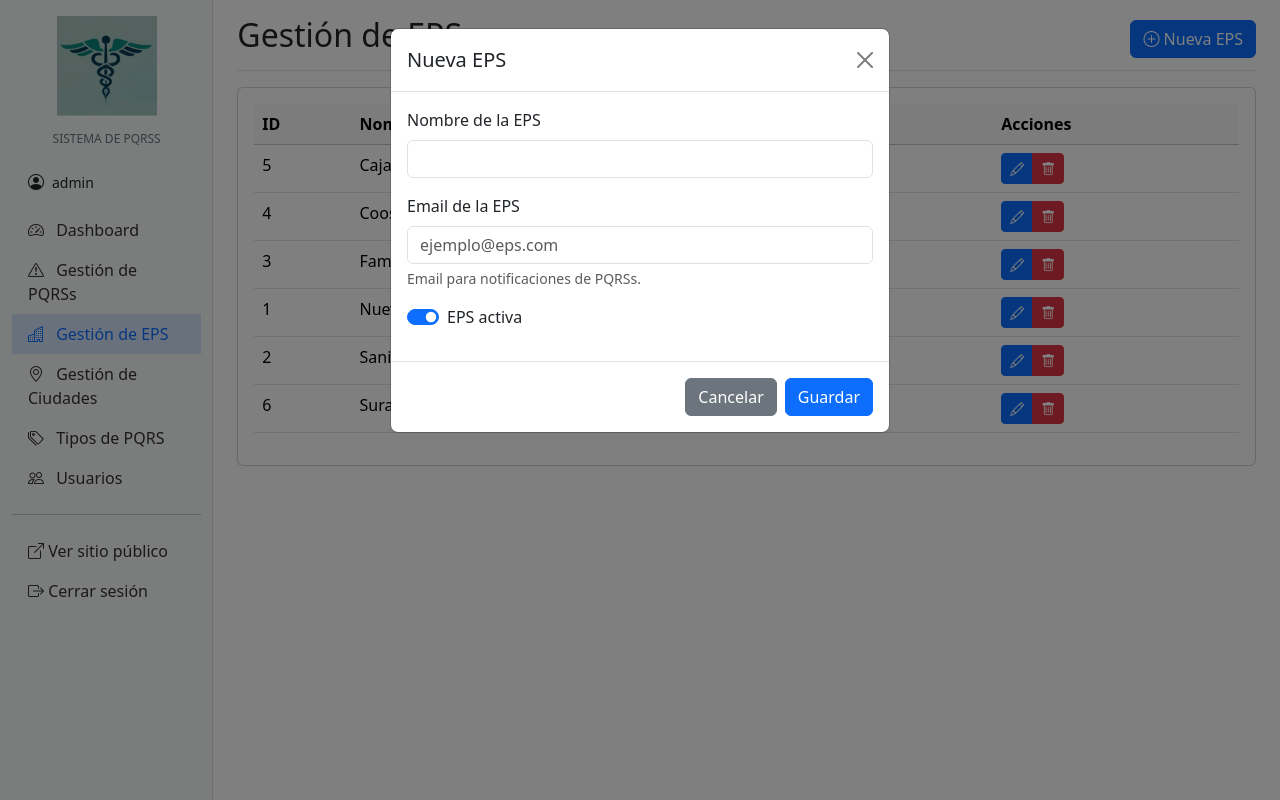
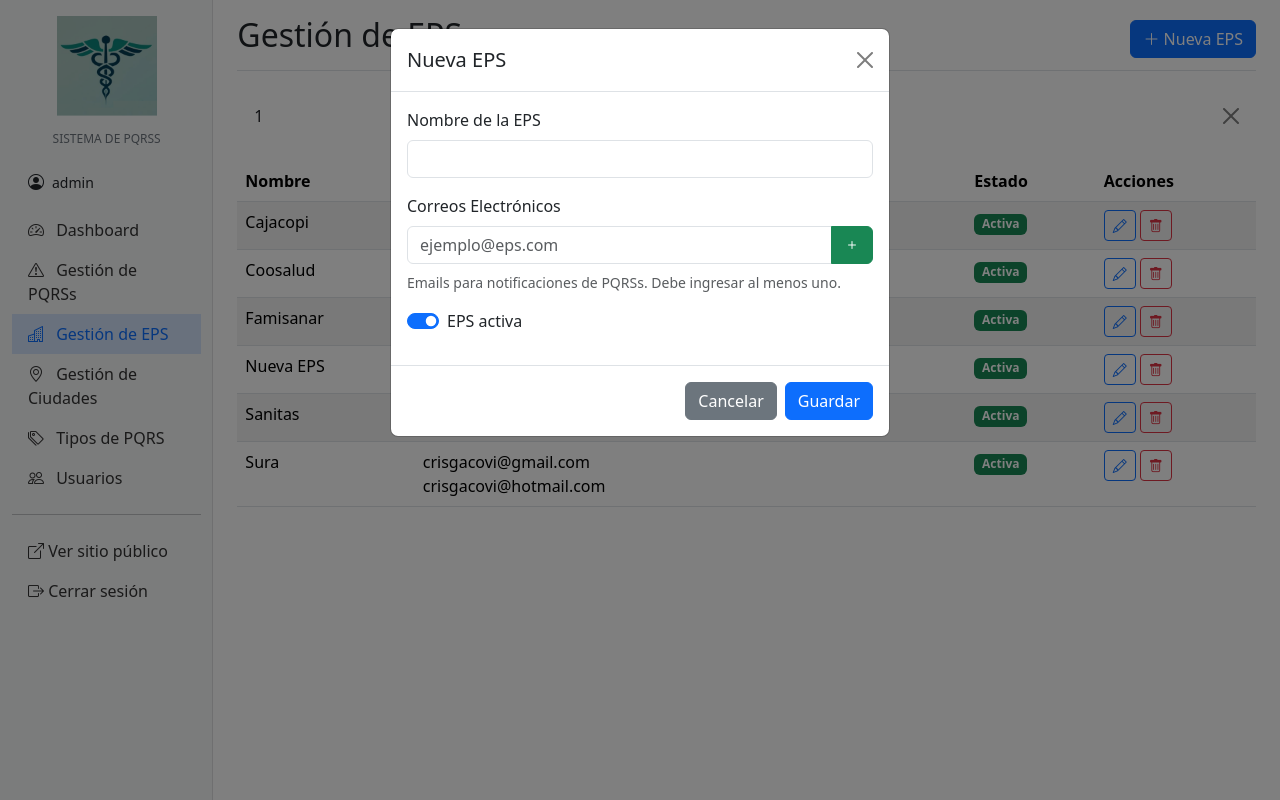
Before and after one commit to crisgacovi/pqrs_eps, a PHP site: page /admin/eps.php in a window 1280 px wide, after a click on "Nueva EPS". Run offline with PHP 8.4, Linux system fonts and the light colour scheme; a user stored in the database is signed in; data comes from the database, SQL or seed files in the repository.

Commit message:
Add files via upload

```diff
--- a/admin/eps.php
+++ b/admin/eps.php
@@ -1,7 +1,7 @@
 <?php
 /**
  * Gestión de EPS - Sistema de PQRSs
- * Última modificación: 2025-05-14 04:26:05 UTC
+ * Última modificación: 2025-07-02 05:08:50 UTC
  * @author crisgacovi
  */
 
@@ -23,16 +23,25 @@
     try {
         if (isset($_POST['action'])) {
             $nombre = trim($_POST['nombre']);
-            $email = trim($_POST['email']);
+            $emails = isset($_POST['emails']) ? array_filter($_POST['emails']) : [];
             $estado = isset($_POST['estado']) ? 1 : 0;
 
             if (empty($nombre)) {
                 throw new Exception("El nombre de la EPS es requerido.");
             }
 
-            if (!empty($email) && !filter_var($email, FILTER_VALIDATE_EMAIL)) {
-                throw new Exception("El formato del email no es válido.");
+            if (empty($emails)) {
+                throw new Exception("Debe ingresar al menos un correo electrónico.");
             }
+
+            // Validar emails
+            foreach ($emails as $email) {
+                if (!filter_var($email, FILTER_VALIDATE_EMAIL)) {
+                    throw new Exception("El formato del email '$email' no es válido.");
+                }
+            }
+
+            $conn->begin_transaction();
 
             if ($_POST['action'] == 'create') {
                 // Verificar si ya existe
@@ -43,8 +52,19 @@
                     throw new Exception("Ya existe una EPS con este nombre.");
                 }
 
-                $stmt = $conn->prepare("INSERT INTO eps (nombre, email, estado) VALUES (?, ?, ?)");
-                $stmt->bind_param("ssi", $nombre, $email, $estado);
+                // Insertar EPS
+                $stmt = $conn->prepare("INSERT INTO eps (nombre, estado) VALUES (?, ?)");
+                $stmt->bind_param("si", $nombre, $estado);
+                $stmt->execute();
+                $eps_id = $conn->insert_id;
+
+                // Insertar emails
+                $stmt = $conn->prepare("INSERT INTO eps_emails (eps_id, email, estado) VALUES (?, ?, 1)");
+                foreach ($emails as $email) {
+                    $stmt->bind_param("is", $eps_id, $email);
+                    $stmt->execute();
+                }
+
                 $mensaje = "EPS creada exitosamente.";
             } else if ($_POST['action'] == 'edit' && isset($_POST['id'])) {
                 $id = (int)$_POST['id'];
@@ -57,58 +77,80 @@
                     throw new Exception("Ya existe otra EPS con este nombre.");
                 }
 
-                $stmt = $conn->prepare("UPDATE eps SET nombre = ?, email = ?, estado = ? WHERE id = ?");
-                $stmt->bind_param("ssii", $nombre, $email, $estado, $id);
+                // Actualizar EPS
+                $stmt = $conn->prepare("UPDATE eps SET nombre = ?, estado = ? WHERE id = ?");
+                $stmt->bind_param("sii", $nombre, $estado, $id);
+                $stmt->execute();
+
+                // Desactivar emails anteriores
+                $stmt = $conn->prepare("UPDATE eps_emails SET estado = 0 WHERE eps_id = ?");
+                $stmt->bind_param("i", $id);
+                $stmt->execute();
+
+                // Insertar nuevos emails
+                $stmt = $conn->prepare("INSERT INTO eps_emails (eps_id, email, estado) VALUES (?, ?, 1)");
+                foreach ($emails as $email) {
+                    $stmt->bind_param("is", $id, $email);
+                    $stmt->execute();
+                }
+
                 $mensaje = "EPS actualizada exitosamente.";
             }
 
-            if ($stmt->execute()) {
-                $success = true;
-            } else {
-                throw new Exception("Error al procesar la operación: " . $stmt->error);
-            }
-        }
-    } catch (Exception $e) {
-        $error = $e->getMessage();
-    }
-}
+            $conn->commit();
+            $_SESSION['mensaje'] = $mensaje;
+            $_SESSION['tipo_mensaje'] = 'success';
+        } else if (isset($_POST['delete']) && isset($_POST['id'])) {
+            $id = (int)$_POST['id'];
 
-// Eliminar EPS
-if (isset($_GET['delete'])) {
-    try {
-        $id = (int)$_GET['delete'];
-
-        // Verificar si hay pqrss asociadas
+            // Verificar si hay PQRSs asociadas
             $stmt = $conn->prepare("SELECT COUNT(*) as total FROM pqrss WHERE eps_id = ?");
             $stmt->bind_param("i", $id);
             $stmt->execute();
             $result = $stmt->get_result();
-        $count = $result->fetch_assoc()['total'];
+            $row = $result->fetch_assoc();
 
-        if ($count > 0) {
-            throw new Exception("No se puede eliminar la EPS porque tiene pqrss asociadas.");
+            if ($row['total'] > 0) {
+                throw new Exception("No se puede eliminar la EPS porque tiene PQRSs asociadas.");
             }
 
+            $conn->begin_transaction();
+
+            // Eliminar emails de la EPS
+            $stmt = $conn->prepare("DELETE FROM eps_emails WHERE eps_id = ?");
+            $stmt->bind_param("i", $id);
+            $stmt->execute();
+
+            // Eliminar la EPS
             $stmt = $conn->prepare("DELETE FROM eps WHERE id = ?");
             $stmt->bind_param("i", $id);
+            $stmt->execute();
 
-        if ($stmt->execute()) {
-            $success = true;
-            $mensaje = "EPS eliminada exitosamente.";
-        } else {
-            throw new Exception("Error al eliminar la EPS: " . $stmt->error);
+            $conn->commit();
+
+            $_SESSION['mensaje'] = "EPS eliminada exitosamente.";
+            $_SESSION['tipo_mensaje'] = 'success';
         }
     } catch (Exception $e) {
-        $error = $e->getMessage();
+        if (isset($conn) && $conn->connect_errno == 0) {
+            $conn->rollback();
         }
+        $_SESSION['mensaje'] = "Error: " . $e->getMessage();
+        $_SESSION['tipo_mensaje'] = 'danger';
+    }
+
+    header("location: eps.php");
+    exit;
 }
 
 // Obtener lista de EPS
-try {
-    $result = $conn->query("SELECT * FROM eps ORDER BY nombre");
-} catch (Exception $e) {
-    $error = $e->getMessage();
-}
+$sql = "SELECT e.*,
+        GROUP_CONCAT(DISTINCT ee.email ORDER BY ee.id SEPARATOR '|') as emails
+        FROM eps e
+        LEFT JOIN eps_emails ee ON e.id = ee.eps_id AND ee.estado = 1
+        GROUP BY e.id, e.nombre, e.estado
+        ORDER BY e.nombre";
+$result = $conn->query($sql);
 ?>
 
 <!DOCTYPE html>
@@ -132,84 +174,76 @@
                 <div class="d-flex justify-content-between flex-wrap flex-md-nowrap align-items-center pt-3 pb-2 mb-3 border-bottom">
                     <h1 class="h2">Gestión de EPS</h1>
                     <button type="button" class="btn btn-primary" data-bs-toggle="modal" data-bs-target="#epsModal">
-                        <i class="bi bi-plus-circle"></i> Nueva EPS
+                        <i class="bi bi-plus-lg"></i> Nueva EPS
                     </button>
                 </div>
 
-                <?php if (isset($success) && $success): ?>
-                    <div class="alert alert-success alert-dismissible fade show" role="alert">
-                        <i class="bi bi-check-circle-fill"></i> <?php echo $mensaje; ?>
+                <?php if (isset($_SESSION['mensaje'])): ?>
+                    <div class="alert alert-<?php echo $_SESSION['tipo_mensaje']; ?> alert-dismissible fade show" role="alert">
+                        <?php
+                        echo $_SESSION['mensaje'];
+                        unset($_SESSION['mensaje']);
+                        unset($_SESSION['tipo_mensaje']);
+                        ?>
                         <button type="button" class="btn-close" data-bs-dismiss="alert" aria-label="Close"></button>
                     </div>
                 <?php endif; ?>
 
-                <?php if (isset($error)): ?>
-                    <div class="alert alert-danger alert-dismissible fade show" role="alert">
-                        <i class="bi bi-exclamation-triangle-fill"></i> <?php echo $error; ?>
-                        <button type="button" class="btn-close" data-bs-dismiss="alert" aria-label="Close"></button>
-                    </div>
-                <?php endif; ?>
-
-                <div class="card">
-                    <div class="card-body">
                 <div class="table-responsive">
-                            <table class="table table-hover">
-                                <thead class="table-light">
+                    <table class="table table-striped table-hover">
+                        <thead>
                             <tr>
-                                        <th>ID</th>
                                 <th>Nombre</th>
-                                        <th>Email</th>
+                                <th>Correos Electrónicos</th>
                                 <th>Estado</th>
                                 <th>Acciones</th>
                             </tr>
                         </thead>
                         <tbody>
                             <?php if ($result && $result->num_rows > 0): ?>
-                                        <?php while ($row = $result->fetch_assoc()): ?>
+                                <?php while($row = $result->fetch_assoc()): ?>
                                     <tr>
-                                                <td><?php echo $row['id']; ?></td>
                                         <td><?php echo htmlspecialchars($row['nombre']); ?></td>
-                                                <td><?php echo htmlspecialchars($row['email'] ?? ''); ?></td>
                                         <td>
-                                                    <span class="badge <?php echo $row['estado'] ? 'bg-success' : 'bg-danger'; ?>">
-                                                        <?php echo $row['estado'] ? 'Activo' : 'Inactivo'; ?>
+                                            <?php
+                                            if ($row['emails']) {
+                                                $emails = explode('|', $row['emails']);
+                                                foreach ($emails as $email) {
+                                                    echo '<div>' . htmlspecialchars($email) . '</div>';
+                                                }
+                                            } else {
+                                                echo '<span class="text-muted">Sin correos registrados</span>';
+                                            }
+                                            ?>
+                                        </td>
+                                        <td>
+                                            <span class="badge bg-<?php echo $row['estado'] ? 'success' : 'danger'; ?>">
+                                                <?php echo $row['estado'] ? 'Activa' : 'Inactiva'; ?>
                                             </span>
                                         </td>
                                         <td>
-                                                    <div class="btn-group">
-                                                        <button type="button"
-                                                                class="btn btn-sm btn-primary"
-                                                                data-bs-toggle="modal"
-                                                                data-bs-target="#epsModal"
+                                            <button type="button" class="btn btn-sm btn-outline-primary edit-eps"
                                                     data-id="<?php echo $row['id']; ?>"
                                                     data-nombre="<?php echo htmlspecialchars($row['nombre']); ?>"
-                                                                data-email="<?php echo htmlspecialchars($row['email'] ?? ''); ?>"
+                                                    data-emails="<?php echo htmlspecialchars($row['emails'] ?? ''); ?>"
                                                     data-estado="<?php echo $row['estado']; ?>">
                                                 <i class="bi bi-pencil"></i>
                                             </button>
-                                                        <a href="eps.php?delete=<?php echo $row['id']; ?>"
-                                                           class="btn btn-sm btn-danger"
-                                                           onclick="return confirm('¿Está seguro de eliminar esta EPS?');">
+                                            <button type="button" class="btn btn-sm btn-outline-danger delete-eps"
+                                                    data-id="<?php echo $row['id']; ?>"
+                                                    data-nombre="<?php echo htmlspecialchars($row['nombre']); ?>">
                                                 <i class="bi bi-trash"></i>
-                                                        </a>
-                                                    </div>
+                                            </button>
                                         </td>
                                     </tr>
                                 <?php endwhile; ?>
                             <?php else: ?>
                                 <tr>
-                                            <td colspan="5" class="text-center py-4">
-                                                <div class="text-muted">
-                                                    <i class="bi bi-inbox display-4 d-block mb-3"></i>
-                                                    <p>No hay EPS registradas.</p>
-                                                </div>
-                                            </td>
+                                    <td colspan="4" class="text-center">No hay EPS registradas</td>
                                 </tr>
                             <?php endif; ?>
                         </tbody>
                     </table>
-                        </div>
-                    </div>
                 </div>
             </main>
         </div>
@@ -223,10 +257,10 @@
                     <h5 class="modal-title" id="epsModalLabel">Nueva EPS</h5>
                     <button type="button" class="btn-close" data-bs-dismiss="modal" aria-label="Close"></button>
                 </div>
-                <form id="epsForm" action="eps.php" method="POST">
+                <form id="epsForm" method="POST">
                     <div class="modal-body">
                         <input type="hidden" name="action" value="create">
-                        <input type="hidden" name="id" id="eps_id">
+                        <input type="hidden" name="id" value="">
 
                         <div class="mb-3">
                             <label for="nombre" class="form-label">Nombre de la EPS</label>
@@ -234,18 +268,17 @@
                         </div>
 
                         <div class="mb-3">
-                            <label for="email" class="form-label">Email de la EPS</label>
-                            <input type="email" class="form-control" id="email" name="email"
-                                   placeholder="ejemplo@eps.com">
-                            <div class="form-text">Email para notificaciones de PQRSs.</div>
+                            <label class="form-label">Correos Electrónicos</label>
+                            <div id="emailContainer">
+                                <!-- Los campos de email se agregarán dinámicamente -->
+                            </div>
+                            <div class="form-text">Emails para notificaciones de PQRSs. Debe ingresar al menos uno.</div>
                         </div>
 
                         <div class="mb-3">
                             <div class="form-check form-switch">
                                 <input class="form-check-input" type="checkbox" id="estado" name="estado" value="1" checked>
-                                <label class="form-check-label" for="estado">
-                                    EPS activa
-                                </label>
+                                <label class="form-check-label" for="estado">EPS activa</label>
                             </div>
                         </div>
                     </div>
@@ -258,40 +291,150 @@
         </div>
     </div>
 
+    <!-- Modal para confirmar eliminación -->
+    <div class="modal fade" id="deleteModal" tabindex="-1" aria-labelledby="deleteModalLabel" aria-hidden="true">
+        <div class="modal-dialog">
+            <div class="modal-content">
+                <div class="modal-header">
+                    <h5 class="modal-title" id="deleteModalLabel">Confirmar Eliminación</h5>
+                    <button type="button" class="btn-close" data-bs-dismiss="modal" aria-label="Close"></button>
+                </div>
+                <div class="modal-body">
+                    ¿Está seguro que desea eliminar la EPS <span id="deleteEpsName"></span>?
+                </div>
+                <div class="modal-footer">
+                    <form method="POST">
+                        <input type="hidden" name="delete" value="1">
+                        <input type="hidden" name="id" id="deleteEpsId">
+                        <button type="button" class="btn btn-secondary" data-bs-dismiss="modal">Cancelar</button>
+                        <button type="submit" class="btn btn-danger">Eliminar</button>
+                    </form>
+                </div>
+            </div>
+        </div>
+    </div>
+
     <script src="https://cdn.jsdelivr.net/npm/bootstrap@5.3.0-alpha1/dist/js/bootstrap.bundle.min.js"></script>
+    <script src="https://code.jquery.com/jquery-3.6.0.min.js"></script>
     <script>
-    document.addEventListener('DOMContentLoaded', function() {
-        const epsModal = document.getElementById('epsModal');
-        if (epsModal) {
-            epsModal.addEventListener('show.bs.modal', function(event) {
-                const button = event.relatedTarget;
-                const modal = this;
-                const form = modal.querySelector('form');
-                const modalTitle = modal.querySelector('.modal-title');
+    $(document).ready(function() {
+        // Función para agregar nuevo campo de email
+        function addEmailField(email = '', isFirst = false) {
+            return `
+                <div class="input-group mb-2">
+                    <input type="email" class="form-control" name="emails[]" value="${email.trim()}" placeholder="ejemplo@eps.com">
+                    <button type="button" class="btn ${isFirst ? 'btn-success add-email' : 'btn-danger remove-email'}">
+                        <i class="bi ${isFirst ? 'bi-plus' : 'bi-trash'}"></i>
+                    </button>
+                </div>
+            `;
+        }
 
-                if (button.hasAttribute('data-id')) {
-                    // Modo edición
-                    const id = button.getAttribute('data-id');
-                    const nombre = button.getAttribute('data-nombre');
-                    const email = button.getAttribute('data-email');
-                    const estado = button.getAttribute('data-estado');
+        // Agregar campo de email
+        $(document).on('click', '.add-email', function() {
+            $(this).removeClass('btn-success add-email')
+                   .addClass('btn-danger remove-email')
+                   .find('i')
+                   .removeClass('bi-plus')
+                   .addClass('bi-trash');
 
-                    modalTitle.textContent = 'Editar EPS';
-                    form.querySelector('input[name="action"]').value = 'edit';
-                    form.querySelector('#eps_id').value = id;
-                    form.querySelector('#nombre').value = nombre;
-                    form.querySelector('#email').value = email;
-                    form.querySelector('#estado').checked = estado === '1';
+            $('#emailContainer').append(addEmailField('', true));
+        });
+
+        // Remover campo de email
+        $(document).on('click', '.remove-email', function() {
+            const container = $('#emailContainer');
+            const emailGroups = container.find('.input-group');
+
+            // Si es el último campo, no lo eliminamos
+            if (emailGroups.length === 1) {
+                $(this).closest('.input-group').find('input').val('');
+                return;
+            }
+
+            $(this).closest('.input-group').remove();
+
+            // Asegurarse que el primer campo tenga el botón de agregar
+            const firstGroup = container.find('.input-group:first');
+            firstGroup.find('button')
+                     .removeClass('btn-danger remove-email')
+                     .addClass('btn-success add-email')
+                     .find('i')
+                     .removeClass('bi-trash')
+                     .addClass('bi-plus');
+        });
+
+        // Manejo del modal de edición
+        $('.edit-eps').click(function() {
+            const id = $(this).data('id');
+            const nombre = $(this).data('nombre');
+            const emailsStr = $(this).data('emails');
+            const estado = $(this).data('estado');
+
+            $('#epsModalLabel').text('Editar EPS');
+            $('#epsForm input[name="action"]').val('edit');
+            $('#epsForm input[name="id"]').val(id);
+            $('#epsForm input[name="nombre"]').val(nombre);
+            $('#epsForm input[name="estado"]').prop('checked', estado == 1);
+
+            // Limpiar contenedor de emails
+            $('#emailContainer').empty();
+
+            // Agregar campos de email
+            if (emailsStr) {
+                const emails = emailsStr.split('|').filter(email => email.trim());
+                if (emails.length > 0) {
+                    emails.forEach((email, index) => {
+                        $('#emailContainer').append(addEmailField(email, index === 0));
+                    });
                 } else {
-                    // Modo creación
-                    modalTitle.textContent = 'Nueva EPS';
-                    form.reset();
-                    form.querySelector('input[name="action"]').value = 'create';
-                    form.querySelector('#eps_id').value = '';
-                    form.querySelector('#estado').checked = true;
+                    $('#emailContainer').append(addEmailField('', true));
+                }
+            } else {
+                $('#emailContainer').append(addEmailField('', true));
+            }
+
+            $('#epsModal').modal('show');
+        });
+
+        // Manejo del modal de eliminación
+        $('.delete-eps').click(function() {
+            const id = $(this).data('id');
+            const nombre = $(this).data('nombre');
+
+            $('#deleteEpsId').val(id);
+            $('#deleteEpsName').text(nombre);
+            $('#deleteModal').modal('show');
+        });
+
+        // Resetear el formulario al abrir el modal de creación
+        $('#epsModal').on('show.bs.modal', function(e) {
+            if (!$(e.relatedTarget) || !$(e.relatedTarget).hasClass('edit-eps')) {
+                $('#epsModalLabel').text('Nueva EPS');
+                $('#epsForm')[0].reset();
+                $('#epsForm input[name="action"]').val('create');
+                $('#epsForm input[name="id"]').val('');
+
+                // Resetear campos de email
+                $('#emailContainer').empty().append(addEmailField('', true));
             }
         });
+
+        // Validación antes de enviar el formulario
+        $('#epsForm').on('submit', function(e) {
+            const emails = $(this).find('input[name="emails[]"]')
+                                .map(function() {
+                                    return $(this).val().trim();
+                                })
+                                .get()
+                                .filter(email => email);
+
+            if (emails.length === 0) {
+                e.preventDefault();
+                alert('Debe ingresar al menos un correo electrónico.');
+                return false;
             }
+        });
     });
     </script>
 </body>
```
Lines whose indentation alone changed are shown as unchanged.
